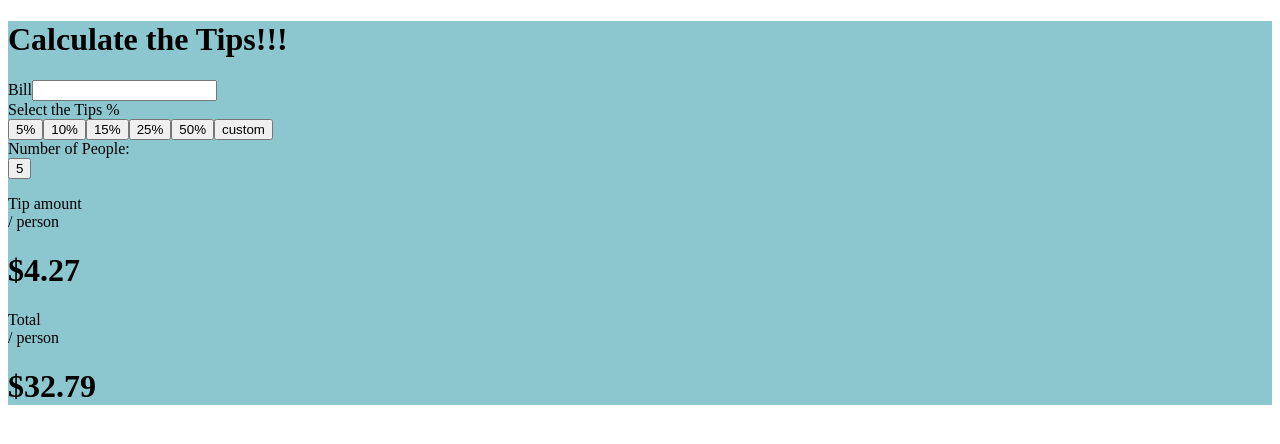
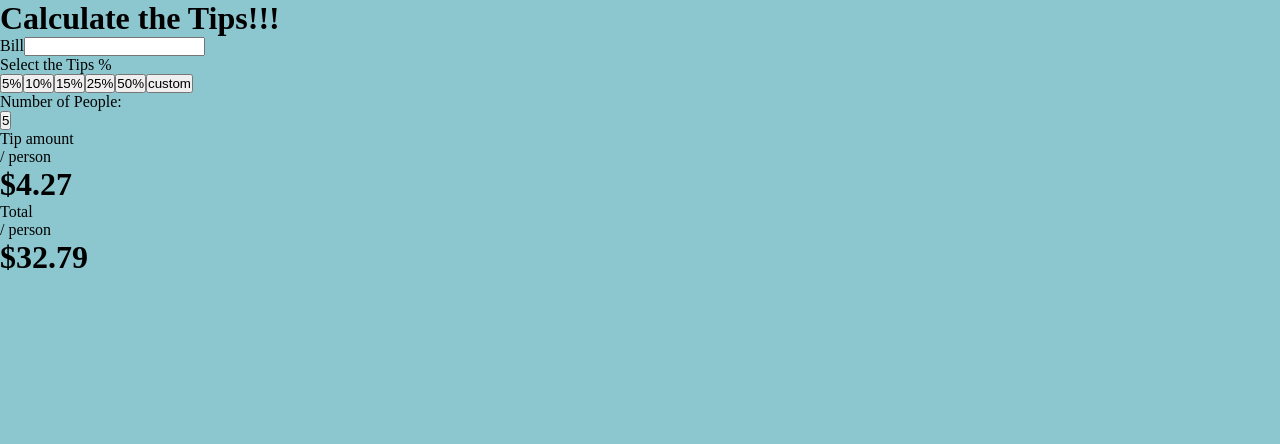
Before and after one commit to DomingosManuelFranco/Tips-Calc, a React (Create React App) app: page / in a window 1280 px wide. Shown: the top 444 px of the page. Built offline with nearby package versions, Linux system fonts and the light colour scheme.

Commit message:
small changes on styles

```diff
--- a/src/components/Home.js
+++ b/src/components/Home.js
@@ -11,12 +11,14 @@ function Home() {
                         <label>Bill</label>
                         <input type="text" /><br />
                         <label htmlFor="">Select the Tips %</label><br />
+                        <div id='btns'>
                             <input type="button" value="5%" className='btn' />
                             <input type="button" value="10%" className='btn' />
                             <input type="button" value="15%"  className='btn'/>
                             <input type="button" value="25%" className='btn' />
                             <input type="button" value="50%" className='btn' />
                             <input type="button" value="custom" id='btn'/> <br />
+                        </div>
                         <label htmlFor="">Number of People: </label><br />
                         <input type="button" value="5" id='nPeople' />
                     </form>
--- a/src/components/Style.css
+++ b/src/components/Style.css
@@ -1,20 +1,30 @@
 
 
-.App {
+* {
     margin: 0;
     padding: 0;
-    background-color: #8cc7d0;
     box-sizing: border-box;
+}
+
+.App {
+    width: 100vmax;
+    height: 100vh;
+    background: #8cc7d0;
 }
 
 .container {
     display: grid;
     grid-template-columns: 1fr 1fr;
     grid-template-rows: auto;
+    background: white;
 }
 
 #form {
-    grid-column: 1;
+    grid-column: 1 / 2;
     grid-row: auto;
+}
 
+#result {
+    grid-column: 2 / 3;
+    grid-row: auto;
 }
```
Lines whose indentation alone changed are shown as unchanged.
